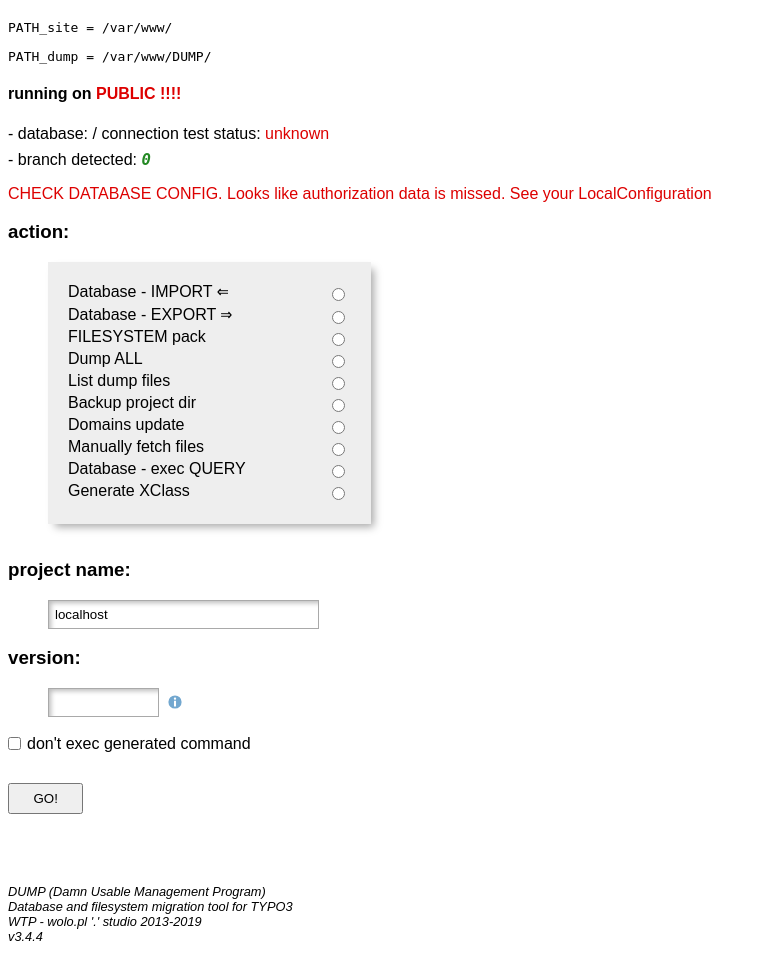
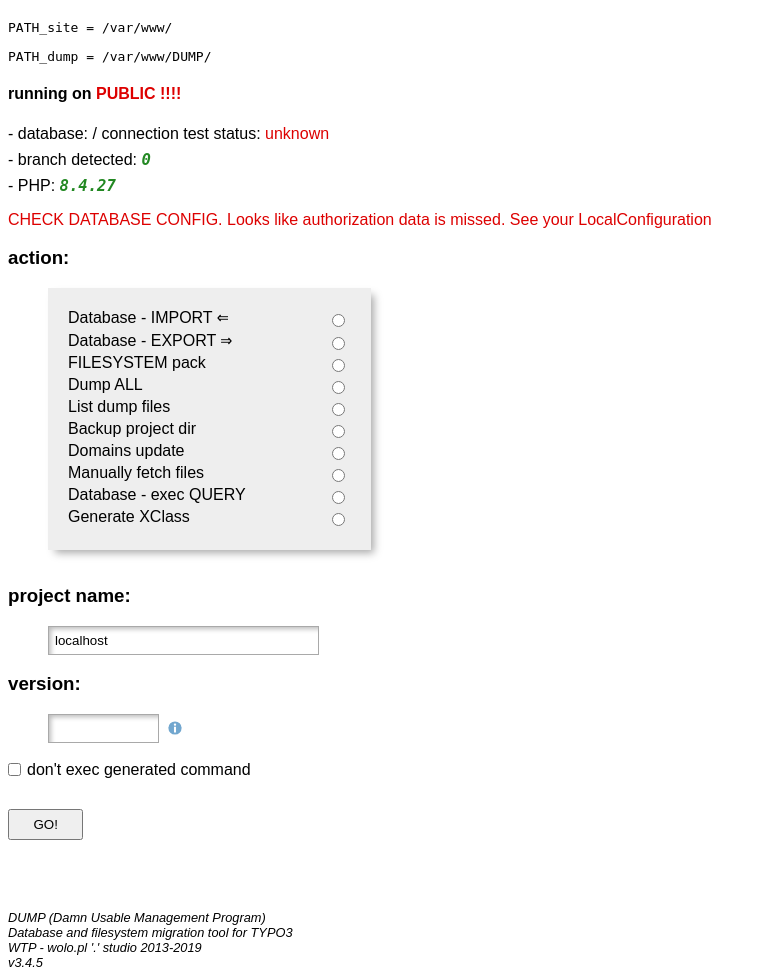
Before and after one commit to w010/DUMP, a PHP site: page / in a window 1280 px wide. Shown: the part 36-1014 px from the top of the page, without its empty margins (0-766 px from the left). Before the commit the page ends 977 px from the top, so only its background shows below. Run offline with PHP 8.4, Linux system fonts and the light colour scheme; data that the repository does not hold is empty.

Commit message:
3.4.5 - display php version, display errors keep enabled (should be ok like that for most servers)

```diff
--- a/conf.php
+++ b/conf.php
@@ -12,7 +12,7 @@ defined ('DUMP_VERSION') or die ('DUMP Config: Access denied.');
 
 /**
  * config compatible with:
- * 3.4.4
+ * 3.4.5
  */
 
 
--- a/index.php
+++ b/index.php
@@ -30,14 +30,14 @@
 
 
 
-define ('DUMP_VERSION', '3.4.4');
+define ('DUMP_VERSION', '3.4.5');
 
 
 
 error_reporting(E_ALL ^ E_NOTICE ^ E_WARNING ^ E_STRICT ^ E_DEPRECATED);
 // on some projects / envs might be needed to see what's happening when you 500)
 //error_reporting(-1); // reports all errors
-//ini_set('display_errors', '1'); // shows all errors
+ini_set('display_errors', '1'); // shows all errors
 //ini_set('log_errors', 1);
 
 
@@ -300,6 +300,9 @@ class Dump  {
 		}
 		$this->configInfoHeader .= '<p>- branch detected: <span class="info"><b>' . TYPO3_MAJOR_BRANCH_VERSION
             . (defined('TYPO3_version') ? '</b></span> / version: <b><span class="info">' . TYPO3_version . '</span></b>' : '') . '</b></span></p>';
+
+		$this->configInfoHeader .= '<p>- PHP: <span class="info"><b>' . phpversion() . '</b></span></p>';
+
 
 
 		// check if action is given if submitted
```
